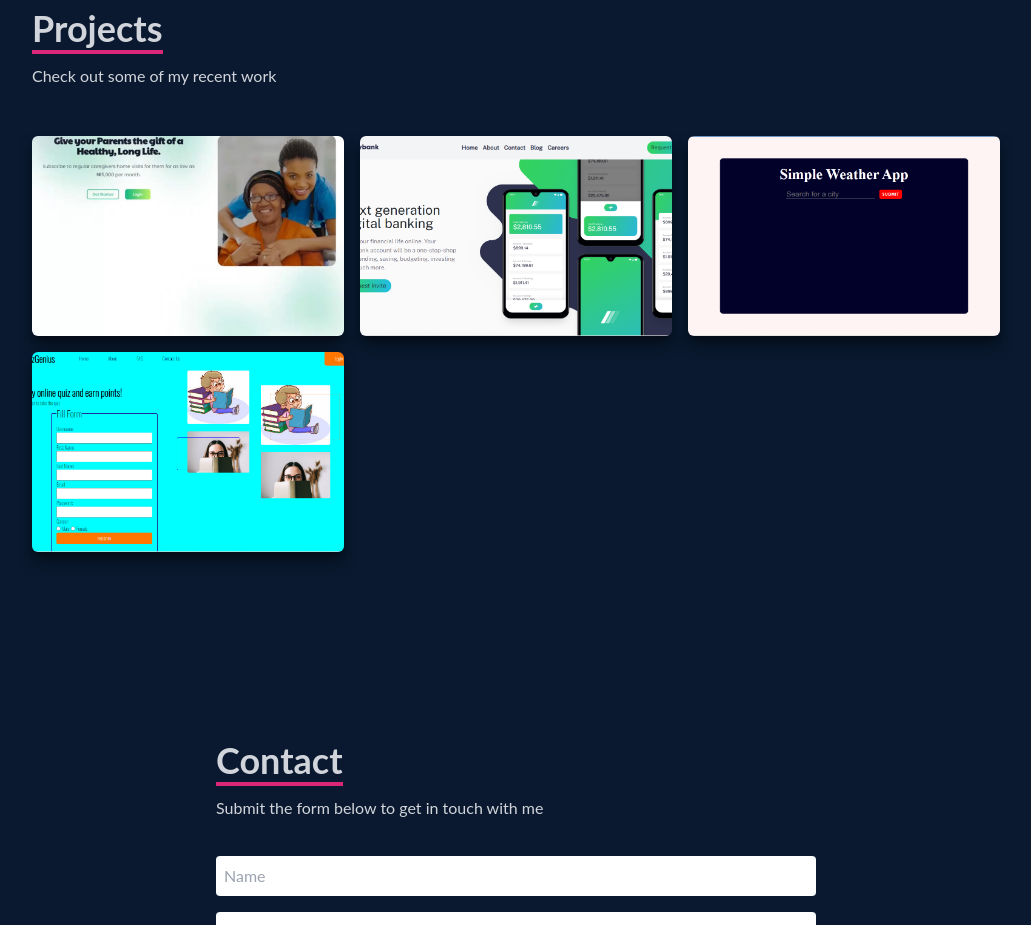
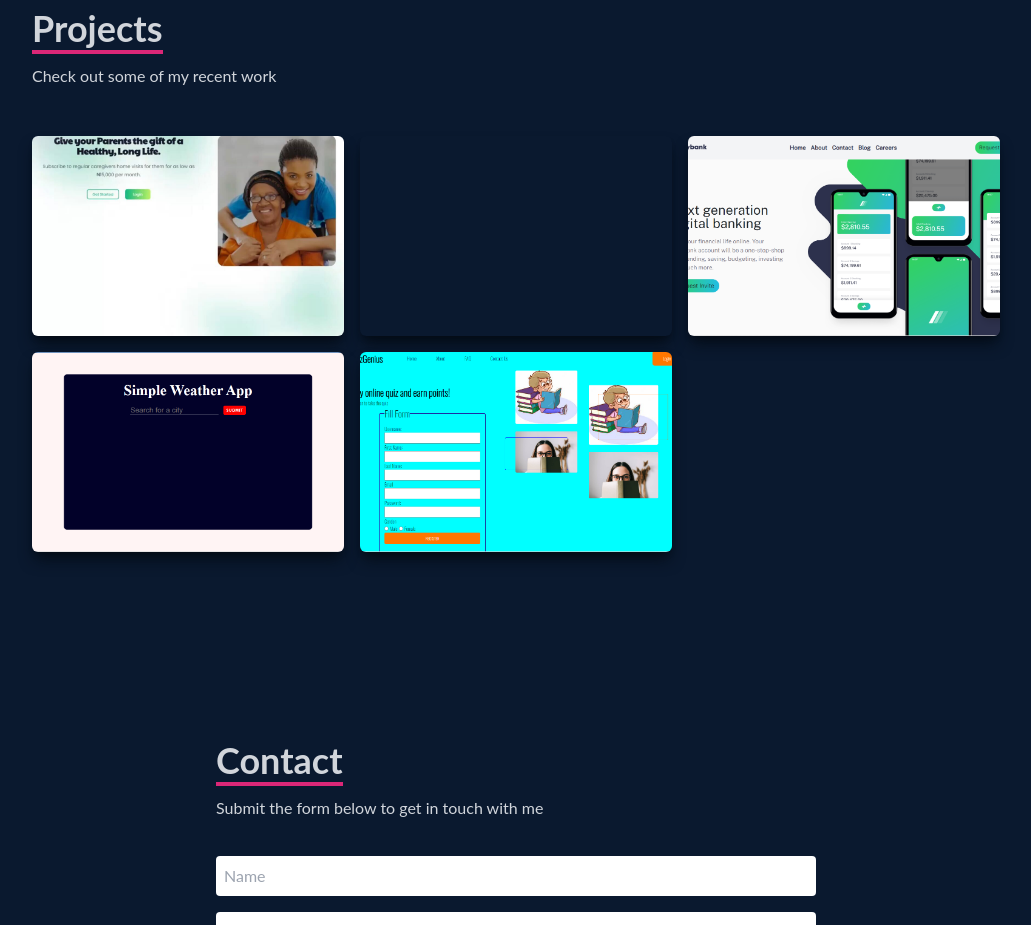
Before and after one commit to Nosakeys/MyPortoflio, a React (Create React App) app: page / in a window 1280 px wide. Shown: the part 2540-3465 px from the top of the page, without its empty margins (124-1155 px from the left). Built offline with nearby package versions, Linux system fonts and the light colour scheme.

Commit message:
DroyalStore Update

```diff
--- a/src/components/Projects.jsx
+++ b/src/components/Projects.jsx
@@ -3,6 +3,7 @@ import QuizGenius from "../assests/QuizGenius.png"
 import wApp from "../assests/wApp.png"
 import easyBank from '../assests/Easybank.png'
 import Medicare from "../assests/IMG_7792.jpg"
+import DRStore from "../assests/Screenshot (7).png"
 
 
 const Projects = () => {
@@ -47,30 +48,30 @@ const Projects = () => {
             </div>
           </div>
 
-          {/* <div
-            style={{ backgroundImage: `url(${working})` }}
+          <div
+            style={{ backgroundImage: `url(${DRStore})` }}
             className=" shadow-lg shadow-[#040c16] group container rounded-md flex justify-center items-center mx-auto content-div"
           >
             {/* Hover Effects */}
-            {/* <div className="opacity-0 group-hover:opacity-100">
+             <div className="opacity-0 group-hover:opacity-100">
               <span className="text-2xl font-bold text-white tracking-wider">
-                React JS Application
+                D'Royal Guise Store
               </span>
               <div className="pt-8 text-center">
-                <a href="/" target="_blank" rel="noopener noreferrer">
+                <a href="https://droyalstore.netlify.app" target="_blank" rel="noopener noreferrer">
                   <button className="text-center rounded-lg px-4 py-3 m-2 bg-white text-gray-700 font-bold text-lg  hover:bg-[#a82424d2] hover:text-white">
                     {" "}
                     Demo
                   </button>
                 </a>
-                <a href="/" target="_blank" rel="noopener noreferrer">
+                <a href="https://github.com/Nosakeys/DRoyalGuise" target="_blank" rel="noopener noreferrer">
                   <button className="text-center rounded-lg px-4 py-3 m-2 bg-white text-gray-700 font-bold text-lg  hover:bg-[#a82424d2] hover:text-white">
                     Code
                   </button>
                 </a>
               </div>
             </div>
-          </div>  */}
+          </div>
           <div
             style={{ backgroundImage: `url(${easyBank})` }}
             className=" shadow-lg shadow-[#040c16] group container rounded-md flex justify-center items-center mx-auto content-div"
```
Also changed, not shown: src/assests/Screenshot (7).png (added).
